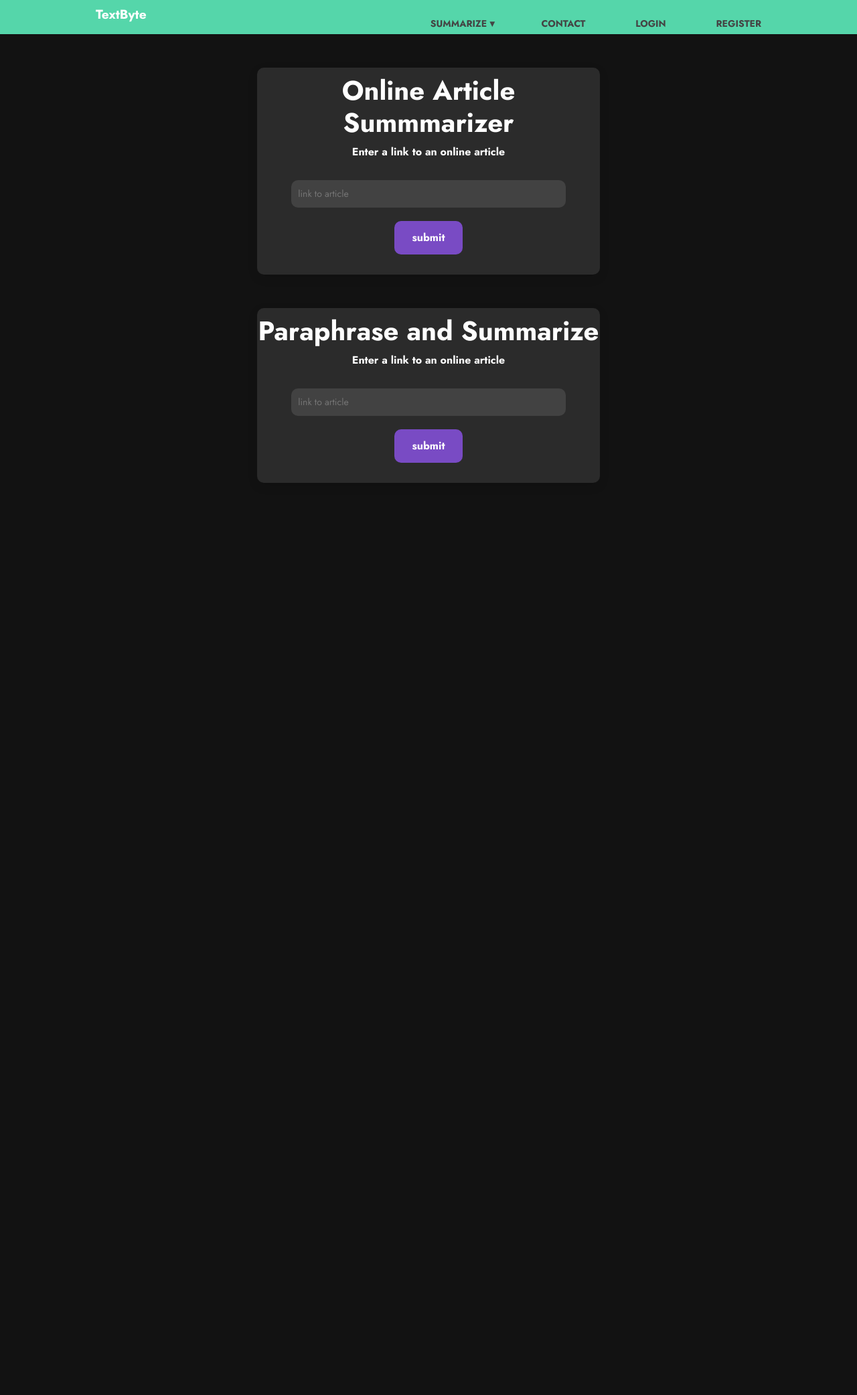
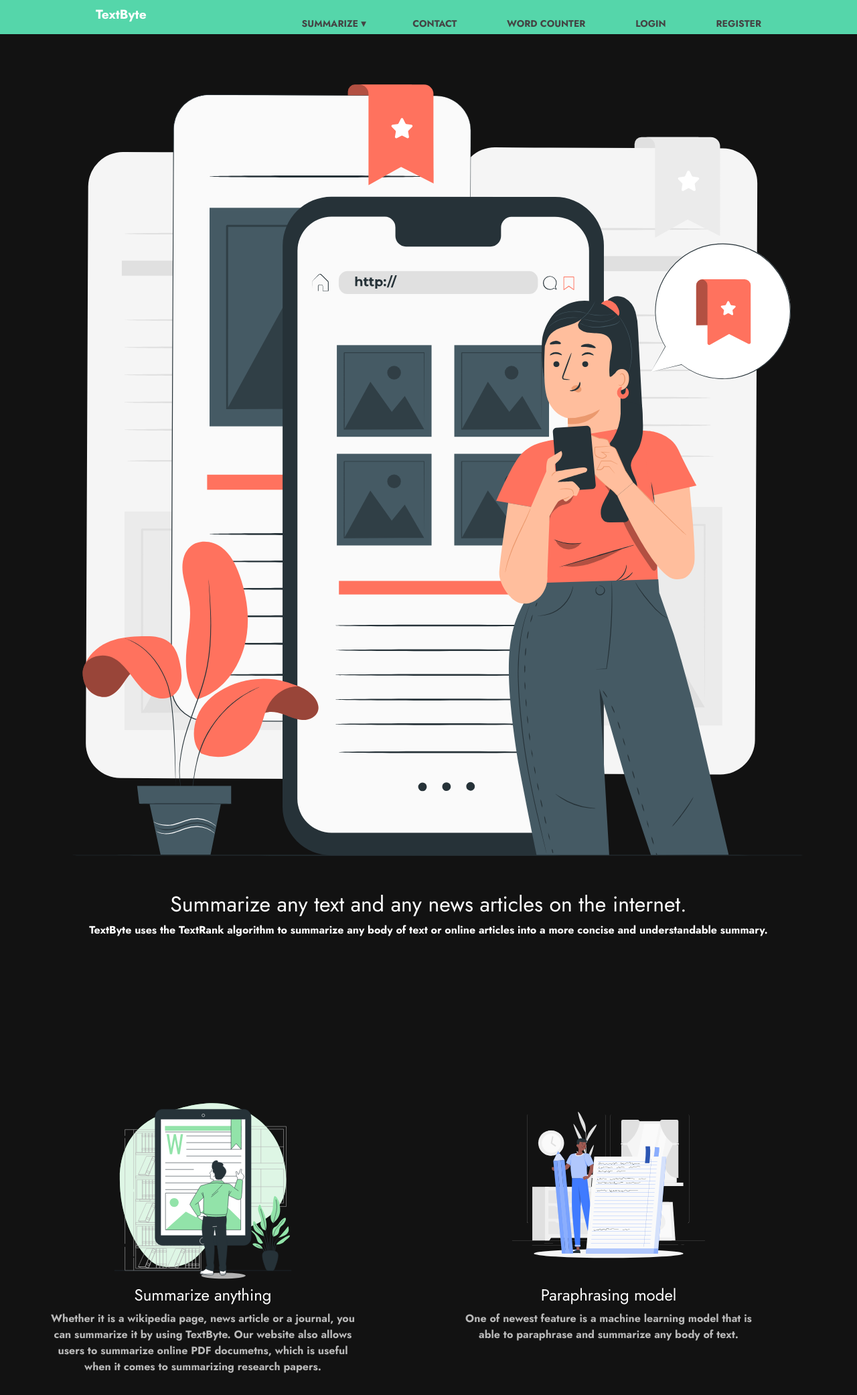
Before and after one commit to AndreLiu1225/Enigma, a Flask app: page / in a window 1280 px wide. Shown: the whole page at 67% size. Before the commit the page ends 721 px from the top, so only its background shows below. Run offline with Flask 2, Linux system fonts and the light colour scheme; data that the repository does not hold is empty; parts of the project's set-up code (start-up, migrations or seed data) failed here and were passed over; some libraries are stand-ins or nearby versions.

Commit message:
Update index.html

```diff
--- a/templates/index.html
+++ b/templates/index.html
@@ -1,5 +1,5 @@
 <!DOCTYPE html>
-<html lang="en">
+<html lang="em">
   <head>
     <!-- Required meta tags -->
     <meta charset="utf-8">
@@ -20,10 +20,6 @@
   e:g})}}(window,document,"script","//cdn.raygun.io/raygun4js/raygun.min.js","rg4js");
 </script>
     <title>Text Summarization</title>
-      <meta name="description" content="Summarize any text on the internet!"/>
-      <meta name="keywords" content="Summarize, Summarise, Summarization, Paraphrase, Paraphraser, Paraphrasing, Words, Text, PDF, Documents, Reading, Writing, Essay, IB, Exams,
-                                     Education, Studying, Help, Study, Students, Teachers, College, University"/>
-      <meta name="google-site-verification" content="ClCfNbPIt2qiiSCzIQD9ILQXg9omM-w7EfTI_zccTro" />
 </head>
 <body>
   <header>
@@ -38,19 +34,20 @@
                   <span class="sr-only">(current)</span>
                 </a>
               </li>
-                <li>
-                    <a href="/summarize-pdf">Summarize PDF</a>
-                  </li>
+
               <li>
                 <a href="/about">About</a>
               </li>
-
               <li>
                 <a href="/summarize-text">Summarize Text</a>
               </li>
             </ul>
           <li>
           <a href="/contact">Contact</a>
+          </li>
+
+          <li>
+          <a href="/wordcounter">Word Counter</a>
           </li>
 
           {% if current_user.is_authenticated %}
@@ -73,21 +70,24 @@
       </nav>
   </div>
   </header>
-    <div class="summary">
-      <h1>Online Article Summmarizer</h1>
-      <p>Enter a link to an online article</p>
-      <form method="POST" action="/analyze_url">
-        <input class="input" type = "text" name="url" placeholder="link to article" onfocus="this.value=''" required="true" value="{{ request.form.url }}"/>
-        <input class="button" type="submit" name="submit" value="submit" style="display: block; margin: 0 auto;">
-      </form>
+  <img src="{{ url_for('static', filename='Bookmarks-pana.svg') }}" class="image">
+  <h2>Summarize any text and any news articles on the internet.</h2>
+  <p>TextByte uses the TextRank algorithm to summarize any body of text or online articles into a more concise and understandable summary.</p>
+  <div class="feature block">
+    <div class="feature-box">
+      <img src="{{ url_for('static', filename='Ebook-bro.svg') }}">
+      <h4>Summarize anything</h4>
+      <p>Whether it is a wikipedia page, news article or a journal, you can summarize it by using TextByte. Our website also allows users to summarize online PDF documetns,
+        which is useful when it comes to summarizing research papers.
+      </p>
     </div>
-    <div class="summary">
-      <h1>Paraphrase and Summarize</h1>
-      <p>Enter a link to an online article</p>
-      <form method="POST" action="/summarized">
-        <input class="input" type = "text" name="url" placeholder="link to article" onfocus="this.value=''" required="true" value="{{ request.form.url }}"/>
-        <input class="button" type="submit" name="submit" value="submit" style="display: block; margin: 0 auto;">
-      </form>
+  </div>
+  <div class="feature-block">
+    <div class="feature-box">
+      <img src="{{ url_for('static', filename='Notebook-rafiki.svg') }}" />
+      <h4>Paraphrasing model</h4>
+      <p>One of newest feature is a machine learning model that is able to paraphrase and summarize any body of text.</p>
+    </div>
   </div>
   <script type="text/javascript">
   rg4js('apiKey', 'cA7R7d2nm10PzVOYudfL8Q');
```
Lines whose indentation alone changed are shown as unchanged.
